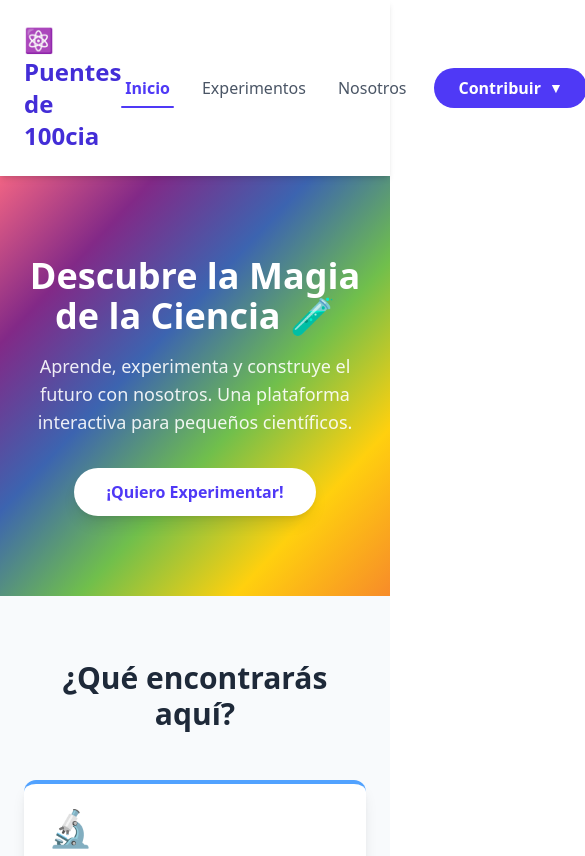
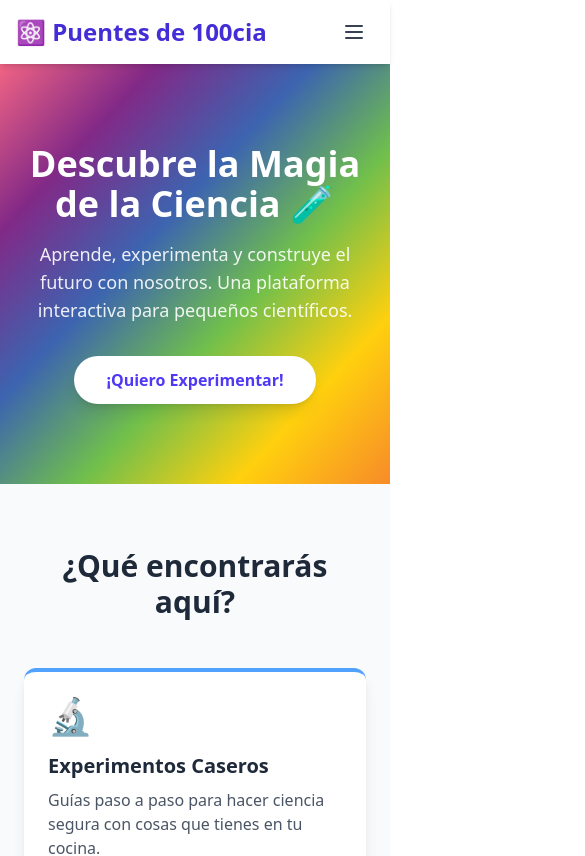
Before and after one commit to fpalaciosFM/ProyectoWebEscalable, a React (Vite) app: page / in a window 390 px wide. Shown: the top 856 px of the page, 585 px wide, since content can reach past the window. Built offline with nearby package versions, Linux system fonts and the light colour scheme.

Commit message:
docs: document responsive NavBar and mobile Contribuir behavior

```diff
--- a/src/components/NavBar.jsx
+++ b/src/components/NavBar.jsx
@@ -8,12 +8,28 @@ import { Link, useLocation } from 'react-router-dom';
  * - Controla el estado activo según la ruta usando `useLocation`
  * - Incluye un botón "Contribuir" con dropdown para acciones rápidas
  *
+ * Comportamiento mobile/accessible relevante:
+ * - `isMobileOpen` (state): controla el panel del menú móvil (hamburger). Al abrirlo, el dropdown de escritorio se cierra.
+ * - `activeTab`: extraído de `location.search` (`?tab=`) y usado para resaltar los sub-enlaces dentro de la sección "Contribuir" en el menú móvil.
+ * - Los enlaces en el menú móvil cierran el panel al navegar para evitar superposición visual.
+ *
+ * Uso:
+ * - En pantallas pequeñas el menú muestra un botón hamburguesa; dentro hay enlaces principales y la sección "Contribuir" con sub-enlaces:
+ *   - `#/contribuir?tab=donar` → Donar Fondos (resaltado cuando `tab=donar`)
+ *   - `#/contribuir?tab=voluntario` → Ser Voluntario (resaltado cuando `tab=voluntario`)
+ *   - `#/contribuir?tab=proponer` → Proponer Experimentos (resaltado cuando `tab=proponer`)
+ *
  * Diseño pensado para ser usado en todas las páginas principales (Home, Experimentos, Contribuir).
  */
 
 const NavBar = () => {
     const [isDropdownOpen, setIsDropdownOpen] = useState(false);
+    const [isMobileOpen, setIsMobileOpen] = useState(false);
     const location = useLocation();
+
+    // read query param 'tab' to highlight mobile Contribuir sublinks
+    const searchParams = new URLSearchParams(location.search);
+    const activeTab = searchParams.get('tab');
 
     const isActive = (path) => {
         // If checking the root path, require exact match so '/' isn't active for all routes
@@ -26,15 +42,23 @@ const NavBar = () => {
         setIsDropdownOpen(!isDropdownOpen);
     };
 
+    const toggleMobile = () => {
+        setIsMobileOpen(!isMobileOpen);
+        // close desktop dropdown when opening mobile menu
+        if (!isMobileOpen) setIsDropdownOpen(false);
+    };
+
     return (
-        <nav className="flex justify-between items-center p-6 bg-white shadow-md sticky top-0 z-50">
+        <nav className="relative bg-white shadow-md sticky top-0 z-50">
+            <div className="max-w-6xl mx-auto px-4 sm:px-6 lg:px-8">
+                <div className="flex justify-between items-center h-16">
                     {/* Logo */}
                     <Link to="/" className={`text-2xl font-bold flex items-center gap-2 transition ${isActive('/') ? 'text-indigo-700' : 'text-indigo-600 hover:text-indigo-700'}`}>
                         ⚛️ Puentes de 100cia
                     </Link>
 
-            {/* Links de navegación */}
-            <div className="flex items-center space-x-6">
+                    {/* Desktop links: hidden on small screens */}
+                    <div className="hidden md:flex items-center space-x-6">
                         <Link to="/" className={`relative font-medium transition px-1 ${isActive('/') ? 'text-indigo-600 font-semibold' : 'text-gray-600 hover:text-indigo-600'}`}>
                             Inicio
                             {isActive('/') && (
@@ -52,7 +76,7 @@ const NavBar = () => {
                             <span className="absolute left-0 right-0 -bottom-2 h-0.5 bg-transparent rounded transform" />
                         </a>
 
-                {/* Botón Contribuir con Dropdown */}
+                        {/* Desktop Contribuir button + dropdown */}
                         <div className="relative">
                             <div className="relative inline-block">
                                 <button
@@ -69,9 +93,8 @@ const NavBar = () => {
                                 )}
                             </div>
 
-                    {/* Dropdown Menu */}
                             {isDropdownOpen && (
-                        <div className="absolute right-0 mt-2 w-56 bg-white border border-gray-200 rounded-lg shadow-lg z-10 animate-in fade-in slide-in-from-top-2">
+                                <div className="absolute right-0 mt-2 w-56 bg-white border border-gray-200 rounded-lg shadow-lg z-10">
                                     <Link
                                         to="/contribuir?tab=donar"
                                         onClick={() => setIsDropdownOpen(false)}
@@ -97,6 +120,56 @@ const NavBar = () => {
                             )}
                         </div>
                     </div>
+
+                    {/* Mobile: hamburger button */}
+                    <div className="md:hidden flex items-center">
+                        <button
+                            onClick={toggleMobile}
+                            aria-label="Abrir menú"
+                            aria-expanded={isMobileOpen}
+                            className="p-2 rounded-md text-gray-700 hover:bg-gray-100 focus:outline-none focus:ring-2 focus:ring-indigo-500"
+                        >
+                            {/* Icon: simple hamburger */}
+                            <svg className="h-6 w-6" fill="none" viewBox="0 0 24 24" stroke="currentColor">
+                                <path strokeLinecap="round" strokeLinejoin="round" strokeWidth="2" d={isMobileOpen ? 'M6 18L18 6M6 6l12 12' : 'M4 6h16M4 12h16M4 18h16'} />
+                            </svg>
+                        </button>
+                    </div>
+                </div>
+            </div>
+
+            {/* Mobile menu panel */}
+            {isMobileOpen && (
+                <div className="md:hidden">
+                    <div className="px-2 pt-2 pb-3 space-y-1 bg-white border-t border-gray-200">
+                        <Link to="/" onClick={() => setIsMobileOpen(false)} className={`block px-3 py-2 rounded-md text-base font-medium ${isActive('/') ? 'text-indigo-600 font-semibold' : 'text-gray-700 hover:bg-gray-50'}`}>
+                            Inicio
+                        </Link>
+                        <Link to="/experimentos" onClick={() => setIsMobileOpen(false)} className={`block px-3 py-2 rounded-md text-base font-medium ${isActive('/experimentos') ? 'text-indigo-600 font-semibold' : 'text-gray-700 hover:bg-gray-50'}`}>
+                            Experimentos
+                        </Link>
+                        <a href="#nosotros" onClick={() => setIsMobileOpen(false)} className="block px-3 py-2 rounded-md text-base font-medium text-gray-700 hover:bg-gray-50">
+                            Nosotros
+                        </a>
+
+                        {/* Mobile Contribuir expanded section */}
+                        <div className="mt-2 border-t border-gray-100 pt-2 px-3">
+                            <Link to="/contribuir?tab=donar" onClick={() => setIsMobileOpen(false)} className="block text-sm font-semibold text-gray-700 mb-2 hover:underline">
+                                Contribuir
+                            </Link>
+                            <Link to="/contribuir?tab=donar" onClick={() => setIsMobileOpen(false)} className={`block px-3 py-2 rounded-md text-base ${activeTab === 'donar' ? 'text-indigo-600 font-semibold' : 'text-gray-700 hover:bg-gray-50'}`}>
+                                💰 Donar Fondos
+                            </Link>
+                            <Link to="/contribuir?tab=voluntario" onClick={() => setIsMobileOpen(false)} className={`block px-3 py-2 rounded-md text-base ${activeTab === 'voluntario' ? 'text-indigo-600 font-semibold' : 'text-gray-700 hover:bg-gray-50'}`}>
+                                🤝 Ser Voluntario
+                            </Link>
+                            <Link to="/contribuir?tab=proponer" onClick={() => setIsMobileOpen(false)} className={`block px-3 py-2 rounded-md text-base ${activeTab === 'proponer' ? 'text-indigo-600 font-semibold' : 'text-gray-700 hover:bg-gray-50'}`}>
+                                💡 Proponer Experimentos
+                            </Link>
+                        </div>
+                    </div>
+                </div>
+            )}
         </nav>
     );
 };
```
Also changed, not shown: 1 other file (tests, documents, lock files or other folders). Lines whose indentation alone changed are shown as unchanged.
